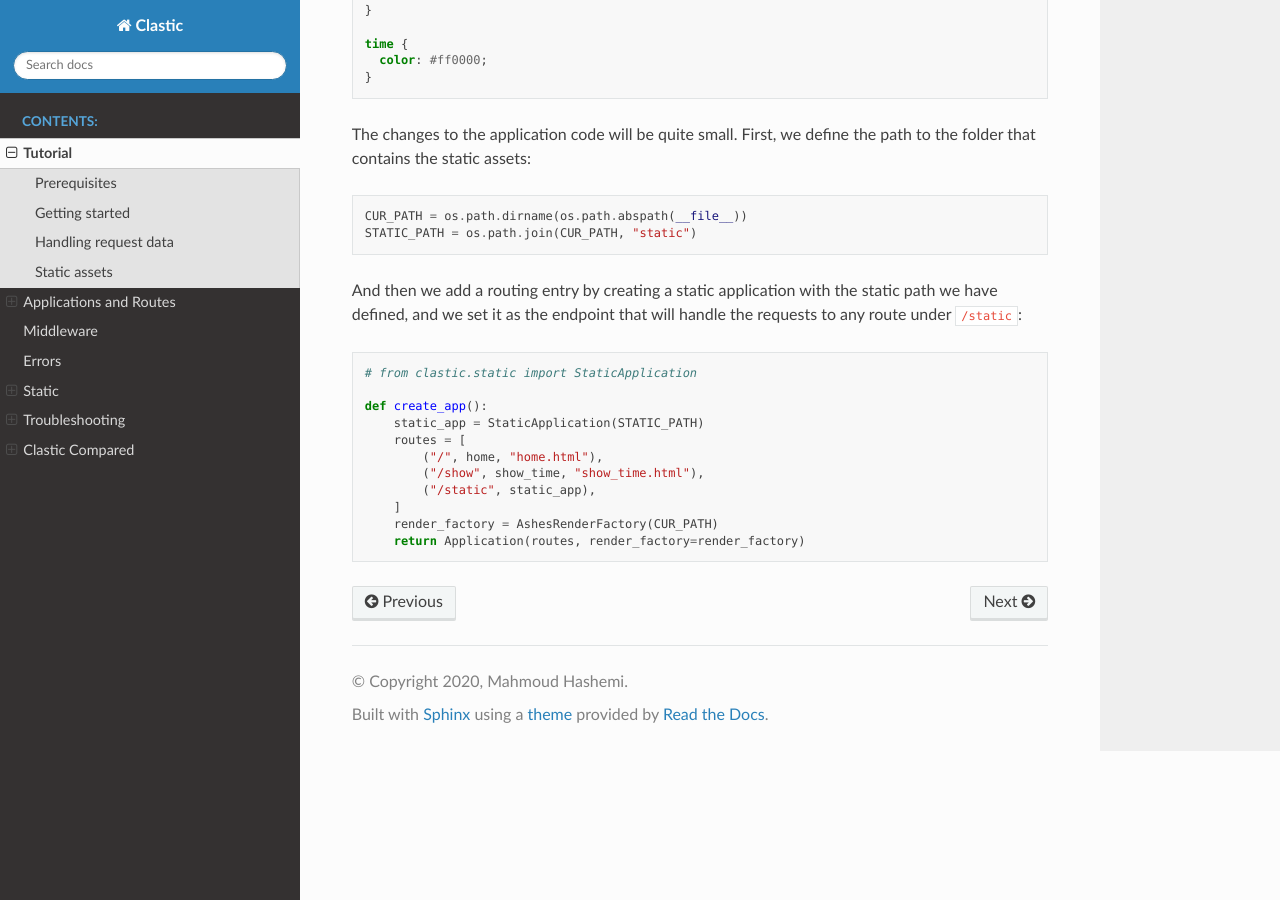
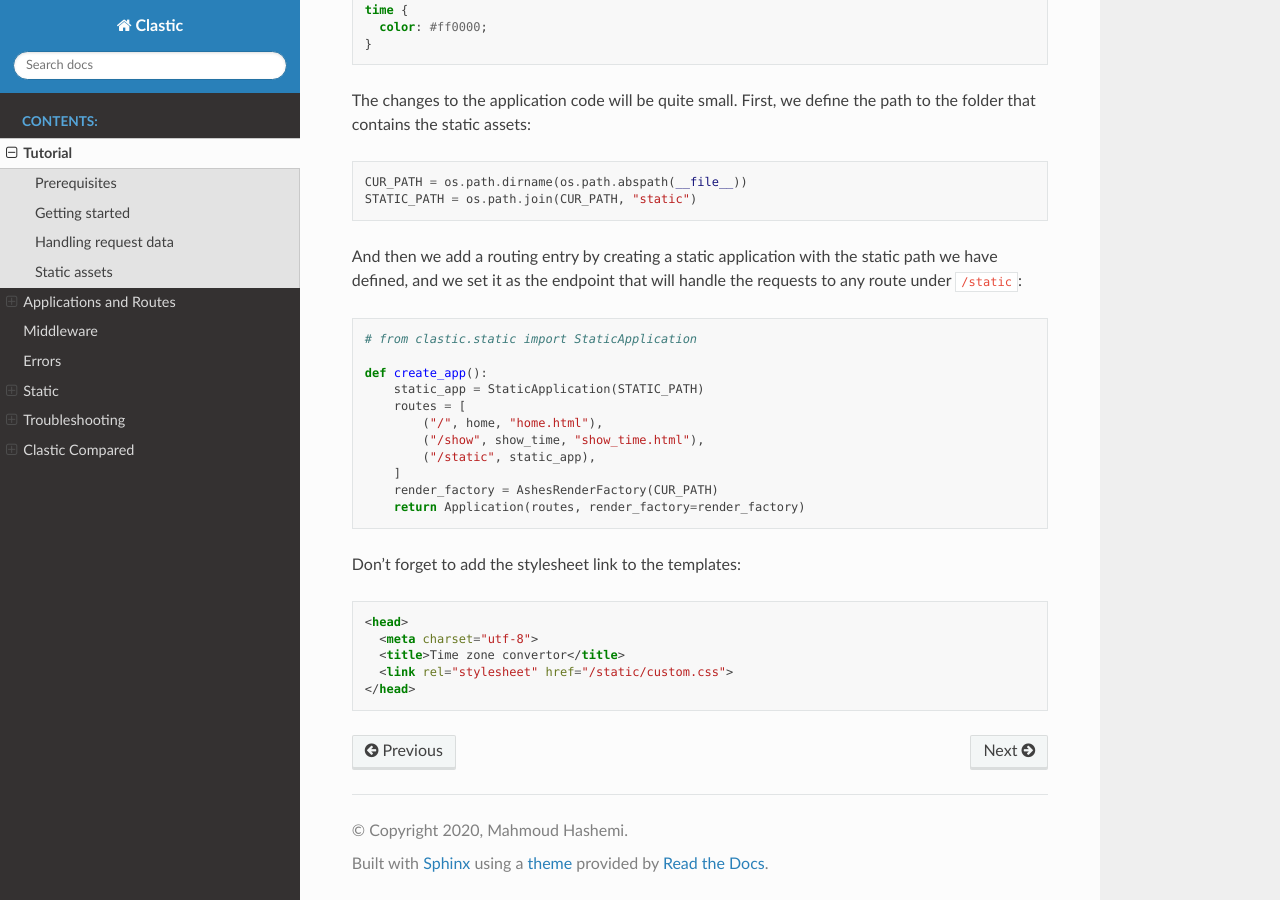
Before and after one commit to mahmoud/clastic, a Sphinx documentation site: the page built from docs/tutorial.rst, in a window 1280 px wide and 900 px high, scrolled down 5819 px. Built offline with Sphinx 7.4.7 and the Read the Docs theme 2.0.0, drawn with Linux system fonts in a browser that asks for light colours; some of the changed text lies outside the part shown.

Commit message:
add note about stylesheet link

```diff
--- a/docs/tutorial.rst
+++ b/docs/tutorial.rst
@@ -162,7 +162,6 @@ and the ``zone`` key is used for the value:
    <head>
      <meta charset="utf-8">
      <title>Time zone convertor</title>
-     <link rel="stylesheet" href="/static/custom.css">
    </head>
    <body>
      <h1>Time zone convertor</h1>
@@ -288,7 +287,6 @@ Note how the ``text`` and ``value`` subitems are used:
    <head>
      <meta charset="utf-8">
      <title>Time zone convertor</title>
-     <link rel="stylesheet" href="/static/custom.css">
    </head>
    <body>
      <h1>Time zone convertor</h1>
@@ -387,6 +385,17 @@ to any route under ``/static``:
        return Application(routes, render_factory=render_factory)
 
 
+Don't forget to add the stylesheet link to the templates:
+
+.. code-block:: html
+
+   <head>
+     <meta charset="utf-8">
+     <title>Time zone convertor</title>
+     <link rel="stylesheet" href="/static/custom.css">
+   </head>
+
+
 .. _list of tz database time zones: https://en.wikipedia.org/wiki/List_of_tz_database_time_zones
 .. _Virtual Environments and Packages: https://docs.python.org/3/tutorial/venv.html
 .. _Ashes: https://github.com/mahmoud/ashes
```
